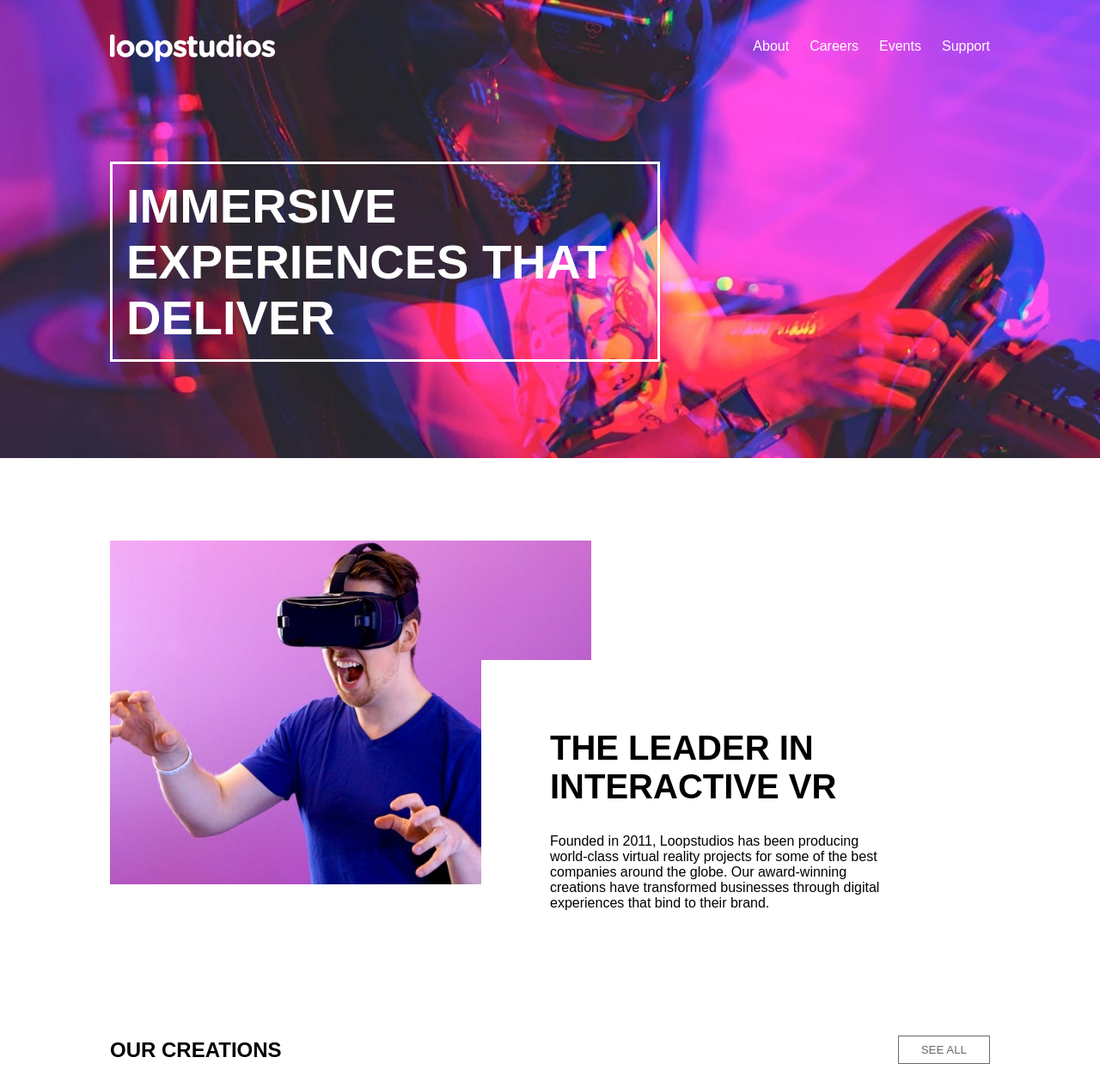
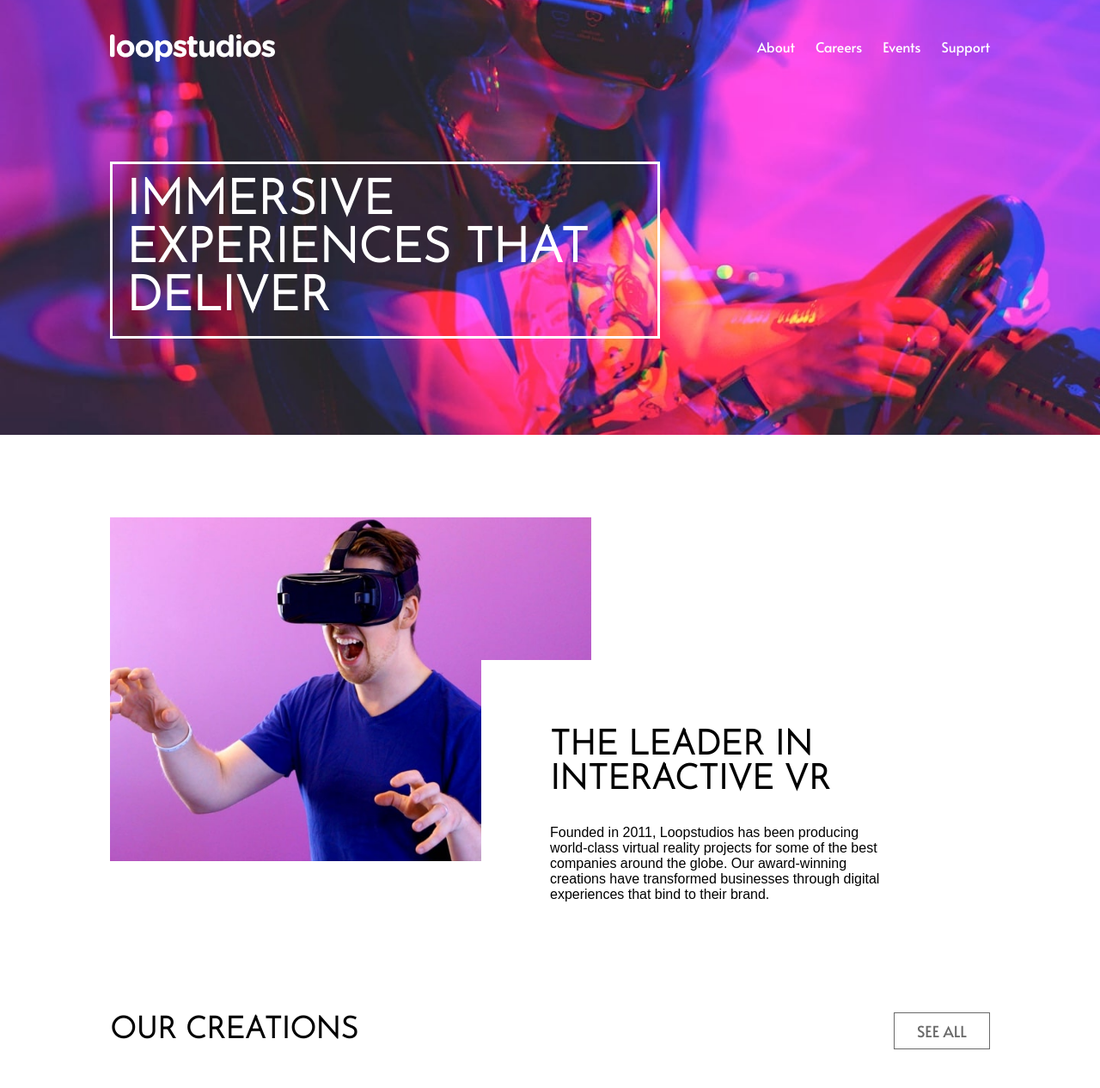
Before and after one commit to Muhammad-Bilal99/LoopStudios-landing-page, a plain HTML site: page loopstudios-landing-page-main/index.html in a window 1280 px wide. Shown: the top 1266 px of the page at 86% size. Drawn offline with Linux system fonts and the light colour scheme.

Commit message:
Completed!

```diff
--- a/loopstudios-landing-page-main/index.html
+++ b/loopstudios-landing-page-main/index.html
@@ -7,6 +7,12 @@
   <link rel="icon" type="image/png" sizes="32x32" href="./images/favicon-32x32.png">
   <link rel="stylesheet" href="styles.css">
   <script src="script.js" defer></script>
+  <link rel="preconnect" href="https://fonts.googleapis.com">
+<link rel="preconnect" href="https://fonts.gstatic.com" crossorigin>
+<link href="https://fonts.googleapis.com/css2?family=Josefin+Sans:wght@300&display=swap" rel="stylesheet">
+<link rel="preconnect" href="https://fonts.googleapis.com">
+<link rel="preconnect" href="https://fonts.gstatic.com" crossorigin>
+<link href="https://fonts.googleapis.com/css2?family=Alata&display=swap" rel="stylesheet">
 
   <title>Frontend Mentor | Loopstudios landing page</title>
 
--- a/loopstudios-landing-page-main/styles.css
+++ b/loopstudios-landing-page-main/styles.css
@@ -2,7 +2,7 @@
   margin: 0;
   padding: 0;
   box-sizing: border-box;
-  font-family: sans-serif;
+  font-family:sans-serif;
 }
 
 header {
@@ -34,6 +34,7 @@ nav ul {
 nav ul li a {
   text-decoration: none;
   color: #ffffff;
+  font-family: 'Alata', sans-serif;;
 }
 
 .header-text-container {
@@ -44,7 +45,10 @@ nav ul li a {
   border: 3px solid #ffffff;
   max-width: 50%;
   margin-top: 7rem;
-  font-weight: 200;
+}
+
+.header-text-container h1 {
+  font-family: 'Josefin Sans', sans-serif;
 }
 
 .leader {
@@ -77,6 +81,7 @@ nav ul li a {
 
 .leader-text-container h1 {
   font-size: 40px;
+  font-family: 'Josefin Sans', sans-serif;
 }
 
 .leader-text-container p {
@@ -94,12 +99,29 @@ nav ul li a {
   justify-content: space-between;
 }
 
+.our-creations h1 {
+  font-family: 'Josefin Sans', sans-serif;
+  font-size: 35px;
+}
+
 .see-all {
   border: 1px solid hsl(0, 0%, 41%);
   color: hsl(0, 0%, 41%);
   padding: 8px 26px;
   background-color: #ffffff;
+  transition: all 200ms ease-out;
+  cursor: pointer;
+  font-size: 18px;
+  font-family: 'Alata', sans-serif;;
 }
+
+.see-all:hover {
+  border: 1px solid #ffffff;
+  color: #ffffff;
+  background-color: hsl(0, 0%, 41%);
+  padding: 8px 26px;
+}
+
 
 .cards-container {
   margin-top: 3rem;
@@ -122,6 +144,7 @@ nav ul li a {
 }
 
 .card h2 {
+  font-family:'Josefin Sans', sans-serif;
   align-self: flex-end;
 }
 
@@ -214,6 +237,7 @@ footer {
 .footer-flex ul li a {
   text-decoration: none;
   color: #ffffff;
+  font-family: 'Alata', sans-serif;
 }
 
 .patent {
@@ -315,7 +339,7 @@ footer {
   }
 
   .our-creations h1 {
-    font-size: 35px;
+    font-size: 30px;
   }
 
   .see-all {
```
